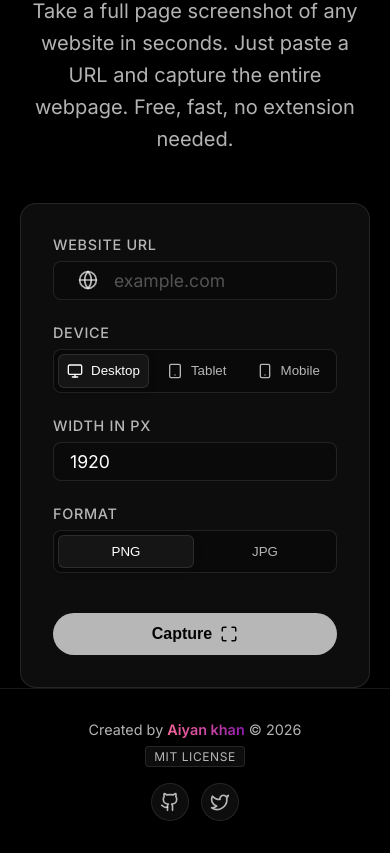
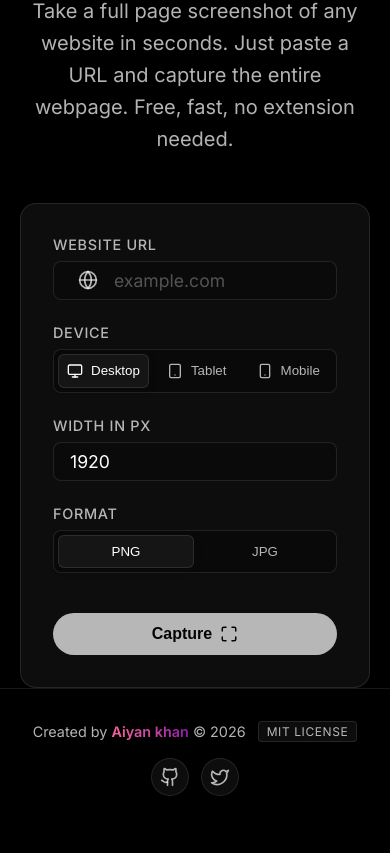
Before and after one commit to khxayan/GetWeb_Screenshot, a React (Vite) app: page / in a window 390 px wide. Shown: the part 476-1329 px from the top of the page. After the commit the page ends 1304 px from the top, so only its background shows below. Built offline with nearby package versions, Linux system fonts and the light colour scheme.

Commit message:
feat: change in footer

```diff
--- a/src/App.jsx
+++ b/src/App.jsx
@@ -289,7 +289,7 @@ function App() {
         <div className="footer-content">
           <div className="footer-left">
             <span>Created by <span className="author-name">Aiyan khan</span> &copy; {new Date().getFullYear()}</span>
-            <a href="https://github.com/khxayan/GetWeb_Screenshot-main/blob/main/LICENSE" target="_blank" rel="noopener noreferrer" className="license-badge">
+            <a href="https://opensource.org/licenses/MIT" target="_blank" rel="noopener noreferrer" className="license-badge">
               MIT License
             </a>
           </div>
--- a/src/index.css
+++ b/src/index.css
@@ -349,15 +349,18 @@ p.subtitle {
 
 .footer-content {
   display: flex;
-  justify-content: space-between;
+  flex-direction: column;
   align-items: center;
-  flex-wrap: wrap;
+  justify-content: center;
   gap: 16px;
+  text-align: center;
 }
 
 .footer-left {
   display: flex;
   align-items: center;
+  justify-content: center;
+  flex-wrap: wrap;
   gap: 12px;
   color: var(--text-secondary);
   font-size: 0.9rem;
@@ -417,22 +420,10 @@ p.subtitle {
   box-shadow: 0 4px 12px rgba(255, 255, 255, 0.1);
 }
 
-.social-linksvg {
+.social-link svg {
   transition: transform 0.2s ease;
 }
 
 .social-link:hover svg {
   transform: scale(1.1);
 }
-
-@media (max-width: 600px) {
-  .footer-content {
-    flex-direction: column;
-    text-align: center;
-    justify-content: center;
-  }
-  .footer-left {
-    flex-direction: column;
-    gap: 8px;
-  }
-}
```
